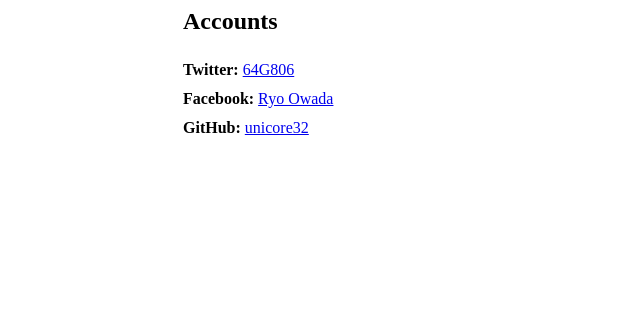
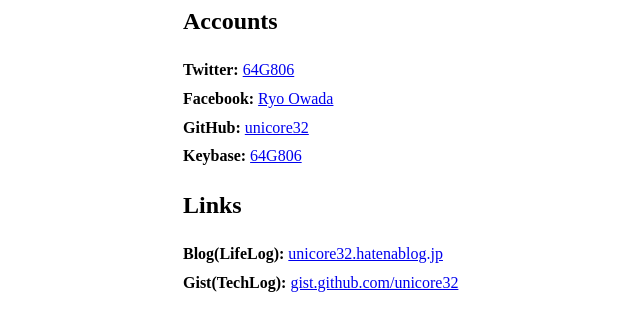
Before and after one commit to unicore32/unicore32.github.io, a plain HTML site: page index.html in a window 1280 px wide. Shown: the part 75-406 px from the top of the page, without its empty margins (57-697 px from the left). Drawn offline with Linux system fonts and the light colour scheme.

Commit message:
Add Links

```diff
--- a/index.html
+++ b/index.html
@@ -16,6 +16,12 @@
         <li><span class="label">Twitter:</span> <a href="https://twitter.com/64G806">64G806</a></li>
         <li><span class="label">Facebook:</span> <a href="https://www.facebook.com/unicore32">Ryo Owada</a></li>
         <li><span class="label">GitHub:</span> <a href="https://www.github.com/unicore32">unicore32</a></li>
+        <li><span class="label">Keybase:</span> <a href="https://keybase.io/64G806">64G806</a></li>
+      </ul>
+      <h2>Links</h2>
+      <ul>
+        <li><span class="label">Blog(LifeLog):</span> <a href="http://unicore32.hatenablog.jp/">unicore32.hatenablog.jp</a></li>
+        <li><span class="label">Gist(TechLog):</span> <a href="https://gist.github.com/unicore32">gist.github.com/unicore32</a></li>
       </ul>
     </div>
   </body>
```
